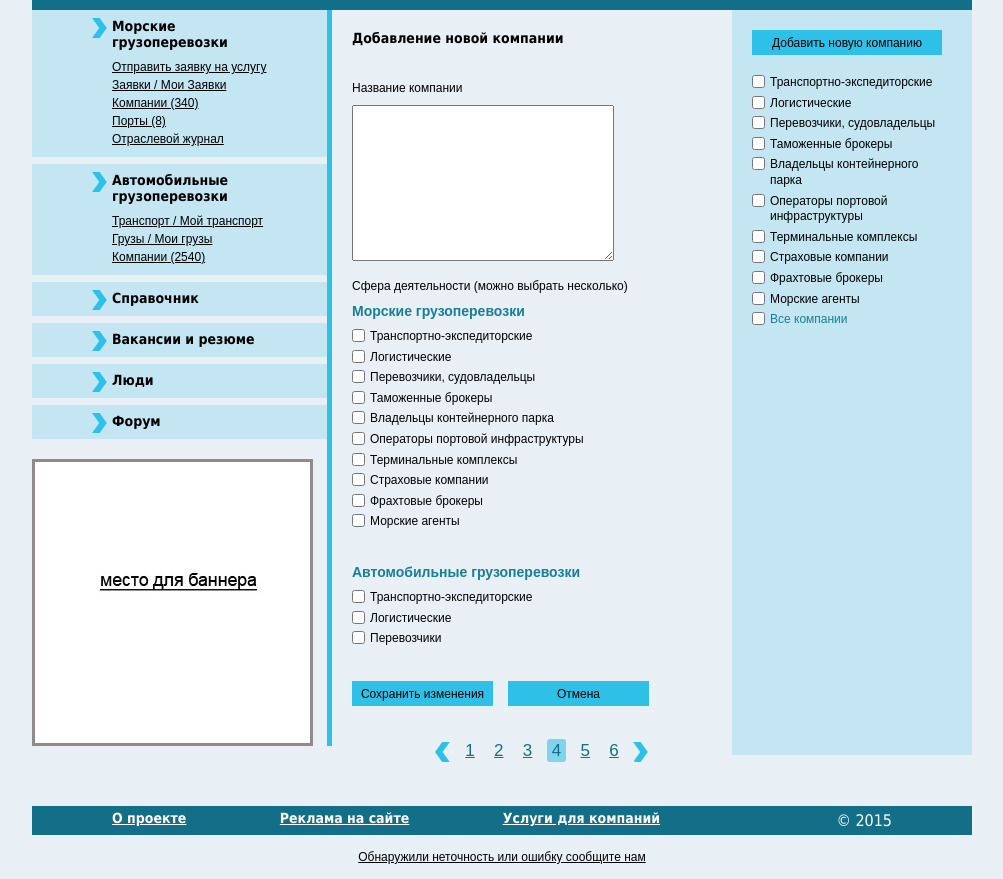
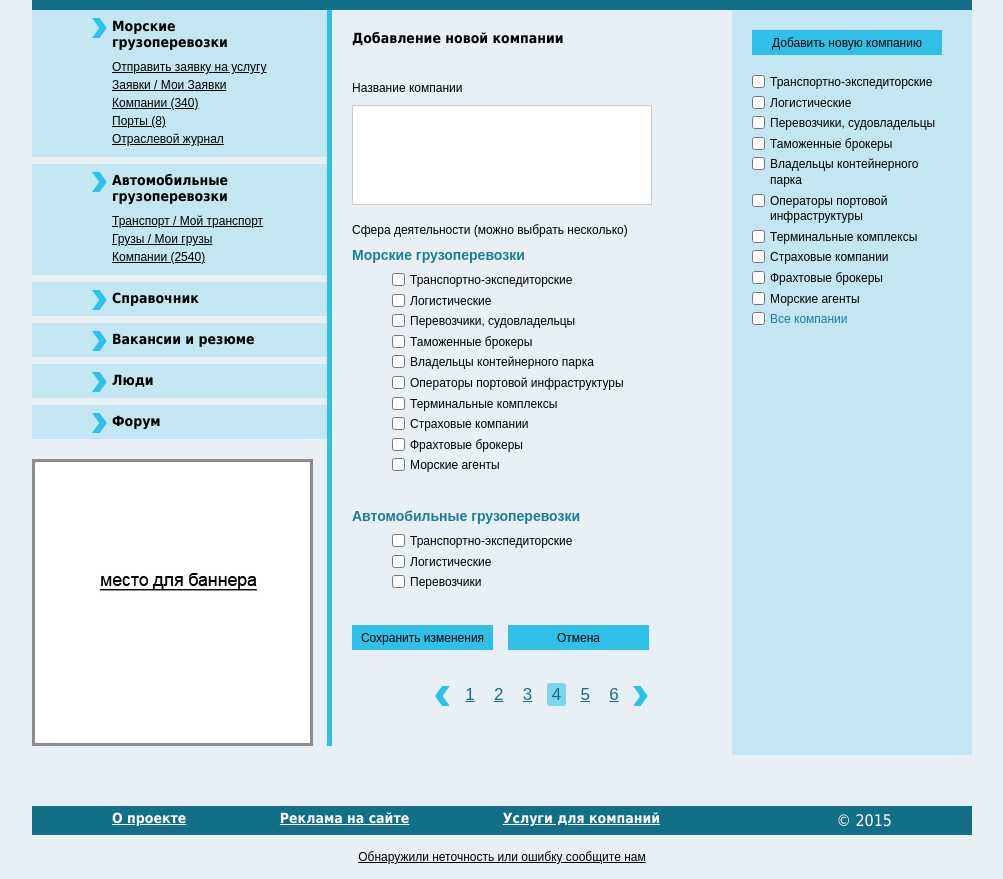
Before and after one commit to dsainst/salus, a PHP site: page /company-add.php in a window 1280 px wide. Shown: the part 156-1035 px from the top of the page, without its empty margins (138-1141 px from the left). Run offline with PHP 8.4, Linux system fonts and the light colour scheme.

Commit message:
21 pages full

```diff
--- a/php/company-content.php
+++ b/php/company-content.php
@@ -4,7 +4,7 @@
                         <form action="#" id="mysort">
                         <fieldset class="form-group2">
                         <p>Название компании</p>
-                        <textarea name="company" id="" cols="30" rows="10"></textarea>
+                        <textarea name="company" class="textarea" cols="30" rows="10"></textarea>
                         </fieldset>
 
                         <span>Сфера деятельности (можно выбрать несколько)</span>
@@ -12,62 +12,66 @@
                         <fieldset class="form-group2">
 
                         <legend>Морские грузоперевозки</legend>
+                            <div class="ml40">
                                     <div class="radio-group">
-                                        <input type="checkbox" name="uslugi" id="us1" value="us" />
-                                        <label for="us1">Транспортно-экспедиторские</label>
+                                        <input type="checkbox" name="uslugi" id="us111" value="us" />
+                                        <label for="us111">Транспортно-экспедиторские</label>
                                     </div>
                                     <div class="radio-group">
-                                        <input type="checkbox" name="uslugi" id="us2" value="gruz" />
-                                        <label for="us2">Логистические</label>
+                                        <input type="checkbox" name="uslugi" id="us222" value="gruz" />
+                                        <label for="us222">Логистические</label>
                                     </div>
                                     <div class="radio-group">
-                                        <input type="checkbox" name="uslugi" id="us3" value="disp" />
-                                        <label for="us3">Перевозчики, судовладельцы</label>
+                                        <input type="checkbox" name="uslugi" id="us333" value="disp" />
+                                        <label for="us333">Перевозчики, судовладельцы</label>
                                     </div>
                                     <div class="radio-group">
-                                        <input type="checkbox" name="uslugi" id="us4" value="strah" />
-                                        <label for="us4">Таможенные брокеры</label>
+                                        <input type="checkbox" name="uslugi" id="us444" value="strah" />
+                                        <label for="us444">Таможенные брокеры</label>
                                     </div>
                                     <div class="radio-group">
-                                        <input type="checkbox" name="uslugi" id="us5" value="disp2" />
-                                        <label for="us5">Владельцы контейнерного парка</label>
+                                        <input type="checkbox" name="uslugi" id="us555" value="disp2" />
+                                        <label for="us555">Владельцы контейнерного парка</label>
                                     </div>
                                     <div class="radio-group">
-                                        <input type="checkbox" name="uslugi" id="us6" value="disp3" />
-                                        <label for="us6">Операторы портовой инфраструктуры</label>
+                                        <input type="checkbox" name="uslugi" id="us666" value="disp3" />
+                                        <label for="us666">Операторы портовой инфраструктуры</label>
                                     </div>
                                     <div class="radio-group">
-                                        <input type="checkbox" name="uslugi" id="us7" value="disp4" />
-                                        <label for="us7">Терминальные комплексы</label>
+                                        <input type="checkbox" name="uslugi" id="us777" value="disp4" />
+                                        <label for="us777">Терминальные комплексы</label>
                                     </div>
                                     <div class="radio-group">
-                                        <input type="checkbox" name="uslugi" id="us8" value="disp5" />
-                                        <label for="us8">Страховые компании</label>
+                                        <input type="checkbox" name="uslugi" id="us888" value="disp5" />
+                                        <label for="us888">Страховые компании</label>
                                     </div>
                                     <div class="radio-group">
-                                        <input type="checkbox" name="uslugi" id="us9" value="disp6" />
-                                        <label for="us9">Фрахтовые брокеры</label>
+                                        <input type="checkbox" name="uslugi" id="us999" value="disp6" />
+                                        <label for="us999">Фрахтовые брокеры</label>
                                     </div>
                                     <div class="radio-group">
-                                        <input type="checkbox" name="uslugi" id="us10" value="disp7" />
-                                        <label for="us10">Морские агенты</label>
+                                        <input type="checkbox" name="uslugi" id="us1010" value="disp7" />
+                                        <label for="us1010">Морские агенты</label>
+                                    </div>
                                     </div>
                                     <br>
                                 </fieldset>
 
                                 <fieldset class="form-group2">
                                 <legend>Автомобильные грузоперевозки</legend>
+                                <div class="ml40">
                                     <div class="radio-group">
-                                        <input type="checkbox" name="uslugi" id="us1" value="us" />
-                                        <label for="us1">Транспортно-экспедиторские</label>
+                                        <input type="checkbox" name="uslugi" id="us11" value="us" />
+                                        <label for="us11">Транспортно-экспедиторские</label>
                                     </div>
                                     <div class="radio-group">
-                                        <input type="checkbox" name="uslugi" id="us2" value="gruz" />
-                                        <label for="us2">Логистические</label>
+                                        <input type="checkbox" name="uslugi" id="us22" value="gruz" />
+                                        <label for="us22">Логистические</label>
                                     </div>
                                     <div class="radio-group">
-                                        <input type="checkbox" name="uslugi" id="us3" value="disp" />
-                                        <label for="us3">Перевозчики</label>
+                                        <input type="checkbox" name="uslugi" id="us33" value="disp" />
+                                        <label for="us33">Перевозчики</label>
+                                    </div>
                                     </div>
                                     <br>
                                 </fieldset>
@@ -142,8 +146,8 @@
                                         <label for="us10">Морские агенты</label>
                                     </div>
                                     <div class="radio-group">
-                                        <input type="checkbox" name="uslugi" id="us11" value="disp8" />
-                                        <label for="us11" class="active">Все компании   </label>
+                                        <input type="checkbox" name="uslugi" id="usall" value="disp8" />
+                                        <label for="usall" class="active">Все компании   </label>
                                     </div>
                                     <br>
                                 </fieldset>
--- a/tpl/css/style.less
+++ b/tpl/css/style.less
@@ -57,6 +57,26 @@ fieldset {
         margin-bottom: 10px;
         padding: 0;
     }
+}
+
+.ml40 {
+    margin-left: 40px;
+}
+
+.textarea {
+      width: 100%;
+  box-sizing: border-box;
+  padding: 5px 7px;
+  resize: none;
+  height: 100px;
+  outline: none;
+  border: 1px solid #cdcdcd;
+}
+
+.textarea:focus,
+.textarea:hover  {
+      border: 1px solid #929494;
+  box-shadow: inset 0px 0px 3px #a5e1ef;
 }
 
 .center {
```
Also changed, not shown: tpl/css/style.min.css.
